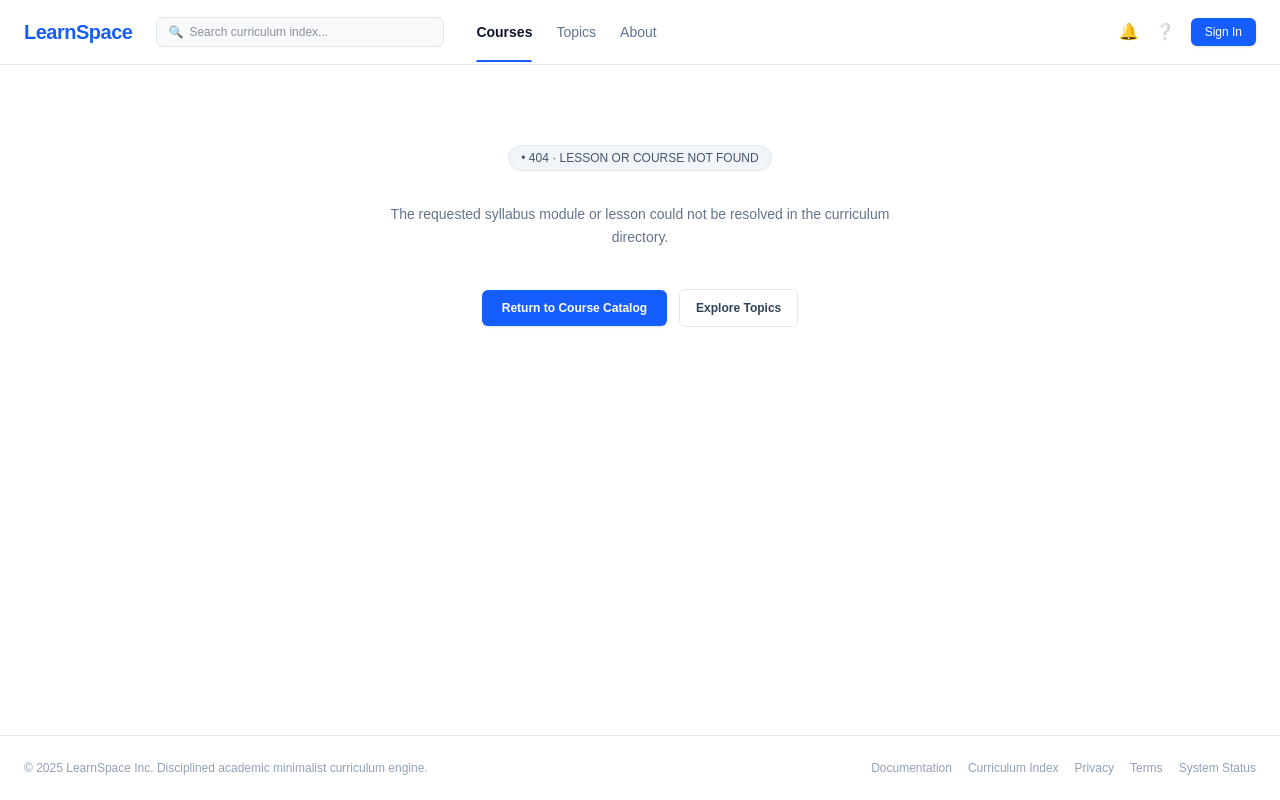
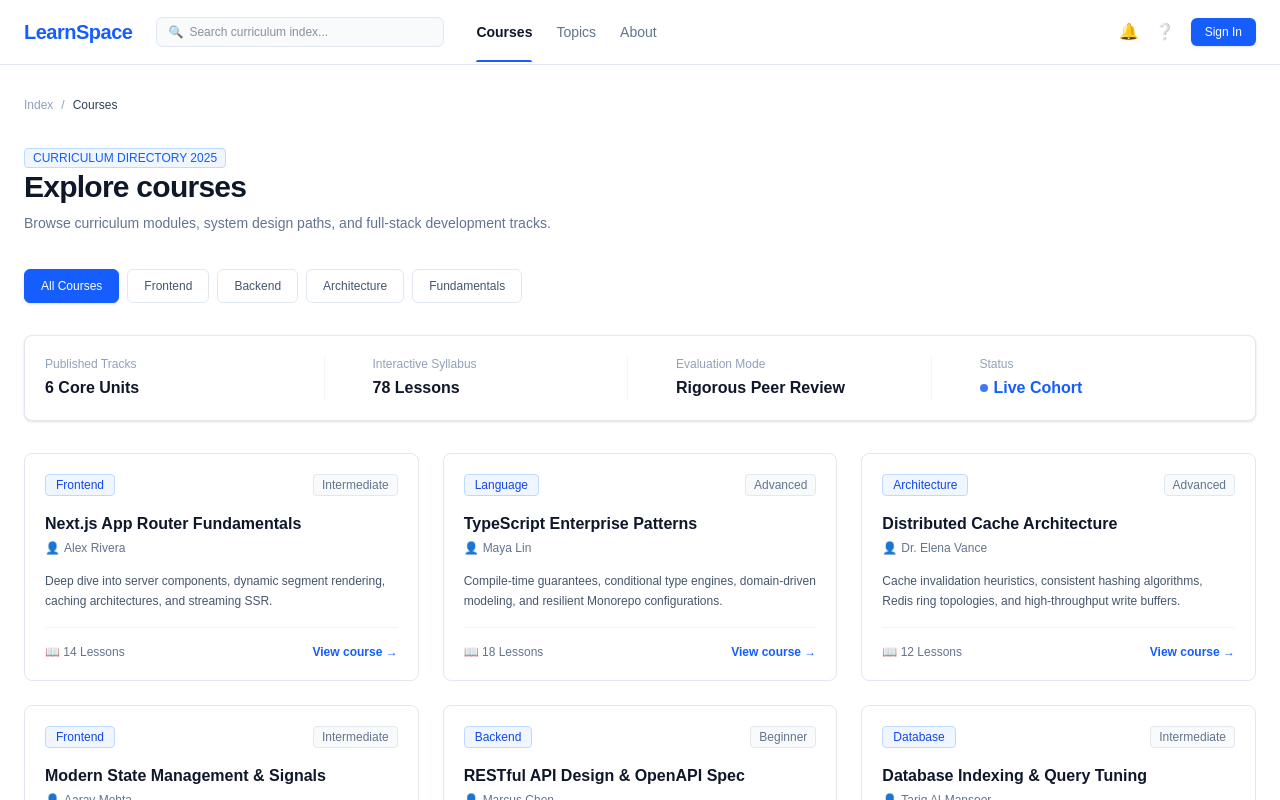
Before and after one commit to VishwaPatel892/Course_learning, a Next.js app: page /courses in a window 1280 px wide. Before the commit this address had no page. Shown: the top 800 px of the page. Built offline with nearby package versions, Linux system fonts and the light colour scheme.

Commit message:
add courses list page

```diff
--- /dev/null
+++ b/app/courses/page.tsx
@@ -0,0 +1,137 @@
+// app/courses/page.tsx
+"use client";
+
+import { useState } from "react";
+import Link from "next/link";
+import { courses } from "@/data/coursesData";
+
+export default function CourseCatalogPage() {
+  const [activeFilter, setActiveFilter] = useState("All Courses");
+
+  const filterTabs = ["All Courses", "Frontend", "Backend", "Architecture", "Fundamentals"];
+
+  const filteredCourses = courses.filter((c) => {
+    if (activeFilter === "All Courses") return true;
+    return c.category === activeFilter;
+  });
+
+  return (
+    <div className="space-y-8">
+      {/* Breadcrumb */}
+      <div className="text-xs text-slate-400 flex items-center gap-2">
+        <span>Index</span>
+        <span>/</span>
+        <span className="text-slate-700 font-medium">Courses</span>
+      </div>
+
+      {/* Header */}
+      <div className="space-y-2">
+        <span className="text-xs font-mono font-medium text-blue-600 bg-blue-50 border border-blue-200 px-2 py-0.5 rounded">
+          CURRICULUM DIRECTORY 2025
+        </span>
+        <h1 className="text-3xl font-bold text-slate-900 tracking-tight">Explore courses</h1>
+        <p className="text-sm text-slate-500 max-w-3xl">
+          Browse curriculum modules, system design paths, and full-stack development tracks.
+        </p>
+      </div>
+
+      {/* Filter Tabs */}
+      <div className="flex flex-wrap gap-2 pt-1">
+        {filterTabs.map((tab) => (
+          <button
+            key={tab}
+            onClick={() => setActiveFilter(tab)}
+            className={`text-xs font-medium px-4 py-2 rounded-md transition border ${activeFilter === tab
+              ? "bg-blue-600 text-white border-blue-600 shadow-sm"
+              : "bg-white text-slate-600 border-slate-200 hover:bg-slate-50"
+              }`}
+          >
+            {tab}
+          </button>
+        ))}
+      </div>
+
+      {/* Stats 4-Column Banner */}
+      <div className="bg-white border border-slate-200 rounded-lg p-5 grid grid-cols-2 md:grid-cols-4 gap-6 divide-y md:divide-y-0 md:divide-x divide-slate-100 shadow-sm">
+        <div className="pt-2 md:pt-0">
+          <p className="text-xs text-slate-400 font-medium">Published Tracks</p>
+          <p className="text-base font-bold text-slate-900 mt-1">6 Core Units</p>
+        </div>
+        <div className="pt-2 md:pt-0 md:pl-6">
+          <p className="text-xs text-slate-400 font-medium">Interactive Syllabus</p>
+          <p className="text-base font-bold text-slate-900 mt-1">78 Lessons</p>
+        </div>
+        <div className="pt-2 md:pt-0 md:pl-6">
+          <p className="text-xs text-slate-400 font-medium">Evaluation Mode</p>
+          <p className="text-base font-bold text-slate-900 mt-1">Rigorous Peer Review</p>
+        </div>
+        <div className="pt-2 md:pt-0 md:pl-6">
+          <p className="text-xs text-slate-400 font-medium">Status</p>
+          <p className="text-base font-bold text-blue-600 mt-1 flex items-center gap-1.5">
+            <span className="w-2 h-2 rounded-full bg-blue-600 animate-pulse" />
+            Live Cohort
+          </p>
+        </div>
+      </div>
+
+      {/* Course Cards Grid */}
+      <div className="grid grid-cols-1 md:grid-cols-2 lg:grid-cols-3 gap-6">
+        {filteredCourses.map((course) => (
+          <div
+            key={course.id}
+            className="bg-white border border-slate-200 rounded-lg p-5 flex flex-col justify-between hover:shadow-sm transition"
+          >
+            <div className="space-y-4">
+              <div className="flex items-center justify-between text-xs">
+                <span className="text-blue-700 bg-blue-50 border border-blue-200 px-2.5 py-0.5 rounded font-medium">
+                  {course.category}
+                </span>
+                <span className="text-slate-500 bg-slate-50 border border-slate-200 px-2 py-0.5 rounded">
+                  {course.difficulty}
+                </span>
+              </div>
+
+              <div>
+                <h3 className="text-base font-bold text-slate-900 hover:text-blue-600 transition">
+                  <Link href={`/courses/${course.slug}`}>{course.title}</Link>
+                </h3>
+                <p className="text-xs text-slate-500 mt-1 flex items-center gap-1">
+                  <span>👤</span> {course.instructor}
+                </p>
+              </div>
+
+              <p className="text-xs text-slate-600 leading-relaxed line-clamp-3">
+                {course.description}
+              </p>
+            </div>
+
+            <div className="pt-4 mt-4 border-t border-slate-100 flex items-center justify-between text-xs">
+              <span className="text-slate-500 flex items-center gap-1">
+                📖 {course.lessonsCount} Lessons
+              </span>
+              <Link
+                href={`/courses/${course.slug}`}
+                className="font-semibold text-blue-600 hover:text-blue-700 flex items-center gap-1"
+              >
+                View course →
+              </Link>
+            </div>
+          </div>
+        ))}
+      </div>
+
+      {/* Curriculum Sequencing Engine Callout */}
+      <div className="bg-slate-50 border border-slate-200 rounded-lg p-6 flex flex-col md:flex-row items-start md:items-center justify-between gap-4">
+        <div>
+          <h4 className="text-sm font-bold text-slate-900">Curriculum Sequencing Engine</h4>
+          <p className="text-xs text-slate-500 mt-1 max-w-xl">
+            LearnSpace verifies prerequisite competency via deterministic automated assessments prior to advancing modules.
+          </p>
+        </div>
+        <button className="border border-slate-300 bg-white hover:bg-slate-50 text-slate-700 text-xs font-semibold px-4 py-2 rounded-md transition shadow-sm whitespace-nowrap">
+          Browse Prerequisite Map
+        </button>
+      </div>
+    </div>
+  );
+}
```
